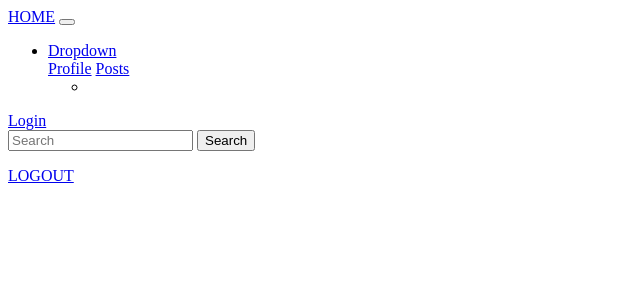
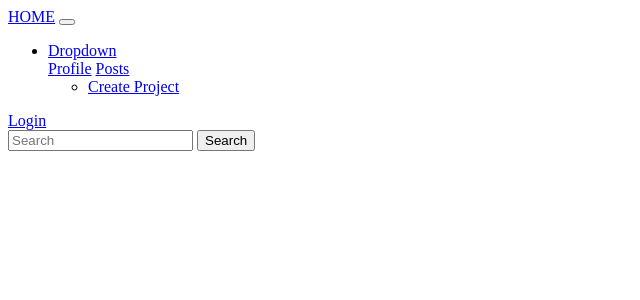
Before and after one commit to kurgatfelo/awwards, a Django app: template awwardpage/templates/navbar.html in a window 1280 px wide. Shown: the top 300 px of the page, without its empty margins (0-640 px from the left). Run offline with Django 3.2, Linux system fonts and the light colour scheme; the template is opened without the code that fills it, so the values that code supplies are empty; some libraries are stand-ins or nearby versions.

```diff
--- a/awwardpage/templates/navbar.html
+++ b/awwardpage/templates/navbar.html
@@ -23,7 +23,7 @@
         <ul>
           <li>
 
-
+            <a href="{%url 'new_post'%}">Create Project</a>
           </li>
         </ul>
       </ul>
@@ -40,7 +40,7 @@
         <button class="btn btn-outline-success my-2 my-sm-0" type="submit">Search</button>
       </form>
       <li style="list-style: none;">
-        <a href="/accounts/logout">LOGOUT</a>
+
       </li>
     </div>
   </nav>
```
